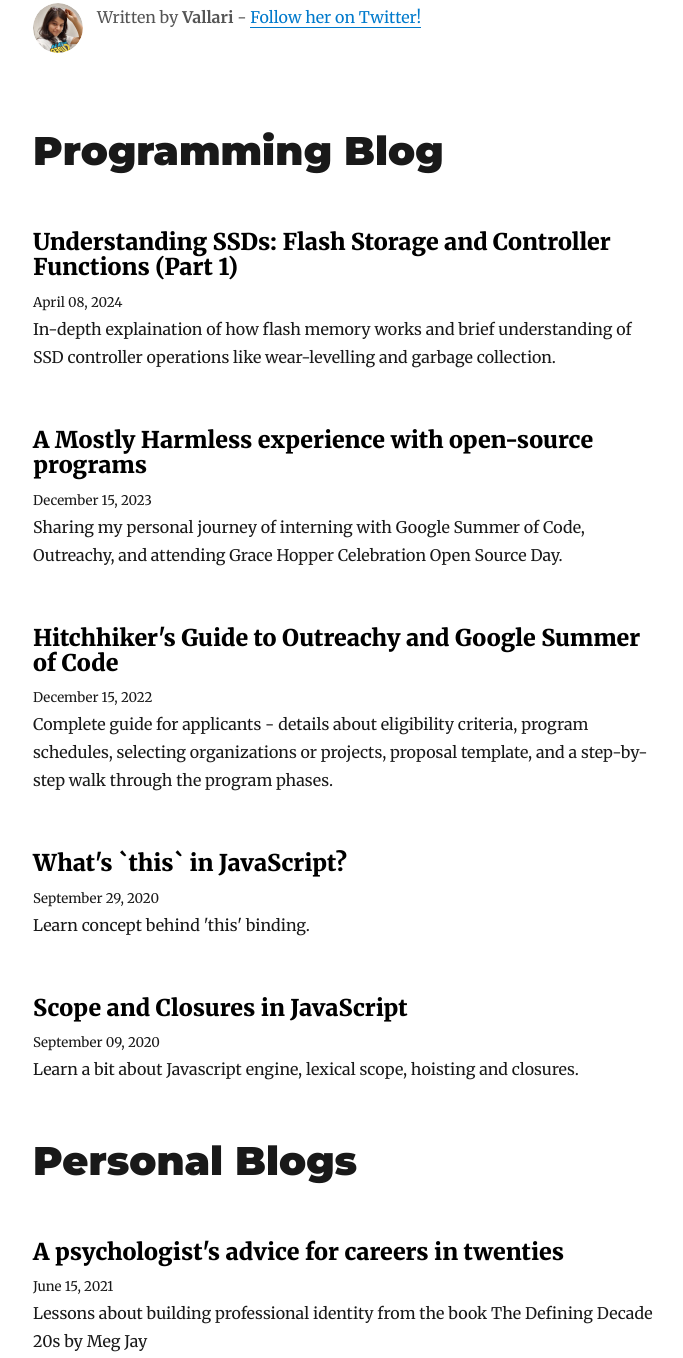
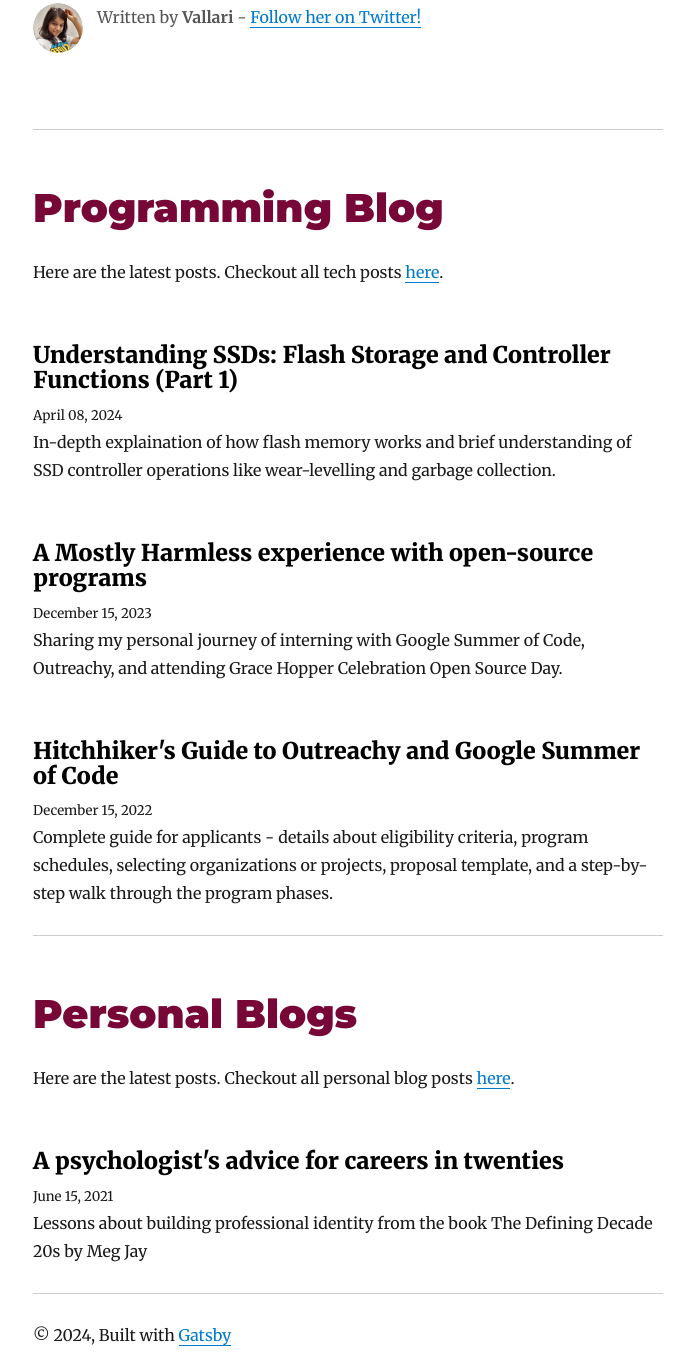
Before and after one commit to VallariAg/Blog, a Gatsby site: page / in a window 1280 px wide. Shown: the part 151-1509 px from the top of the page, without its empty margins (292-975 px from the left). Built offline with nearby package versions, Linux system fonts and the light colour scheme; Gatsby itself is replaced by a stand-in of ours; some packages are replaced by stand-ins of ours.

Commit message:
Show only 3 latest posts on / page
And link to /tech and /personal.

Signed-off-by: Vallari Agrawal <val.agl002@gmail.com>

```diff
--- a/src/pages/index.js
+++ b/src/pages/index.js
@@ -17,7 +17,9 @@ const BlogIndex = ({ data, location }) => {
     <Layout location={location} title={siteTitle}>
       <SEO title="All posts" />
       <Bio />
-      <h1>Programming Blog</h1>
+      <hr />
+      <a href="/tech"><h1 style={{color: "#770737"}}>Programming Blog</h1></a>
+      <p>Here are the latest posts. Checkout all tech posts <a href="/tech">here</a>.</p>
       {techPosts.map(({ node }) => {
         const title = node.frontmatter.title || node.fields.slug
         return (
@@ -44,7 +46,9 @@ const BlogIndex = ({ data, location }) => {
           </article>
         )
       })}
-      <h1>Personal Blogs</h1>
+      <hr />
+      <a href="/personal"><h1 style={{color: "#770737"}}>Personal Blogs</h1></a>
+      <p>Here are the latest posts. Checkout all personal blog posts <a href="/personal">here</a>.</p>
       {personalPosts.map(({ node }) => {
         const title = node.frontmatter.title || node.fields.slug
         return (
@@ -71,6 +75,7 @@ const BlogIndex = ({ data, location }) => {
           </article>
         )
       })}
+      <hr />
     </Layout>
   )
 }
@@ -87,7 +92,7 @@ query {
   techPosts: allMarkdownRemark(
     sort: { fields: [frontmatter___date], order: DESC }
     filter: { fields: { slug: { regex: "/^\\/tech-/" } } }
-    limit: 5
+    limit: 3
   ) {
     edges {
       node {
@@ -106,7 +111,7 @@ query {
   personalPosts: allMarkdownRemark(
     sort: { fields: [frontmatter___date], order: DESC }
     filter: { fields: { slug: { regex: "/^\\/personal-/" } } }
-    limit: 5
+    limit: 3
   ) {
     edges {
       node {
```
